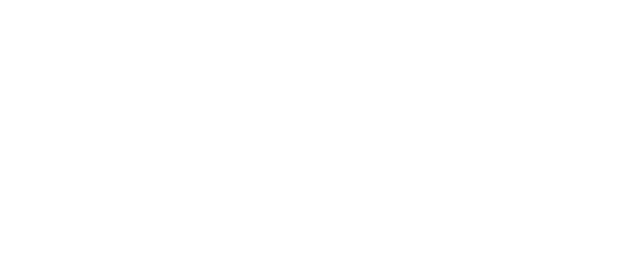
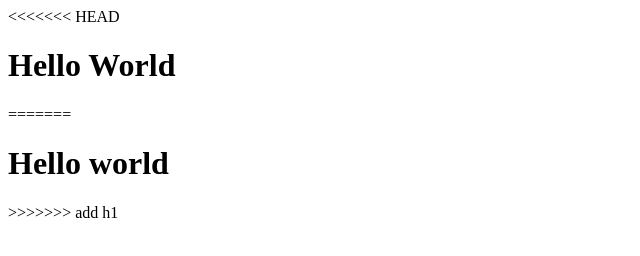
Before and after one commit to NadejdaGoncharik/if-html, a plain HTML site: page index.html in a window 1280 px wide. Shown: the whole page, without its empty margins (0-640 px from the left). Drawn offline with Linux system fonts and the light colour scheme.

Commit message:
Lf (#2)
* update file index

* update file index

* add h1

```diff
--- a/index.html
+++ b/index.html
@@ -5,5 +5,10 @@
     <title>Title!</title>
 </head>
 <body>
+<<<<<<< HEAD
+<h1>Hello World</h1>
+=======
+<h1>Hello world</h1>
+>>>>>>> add h1
 </body>
 </html>
```
